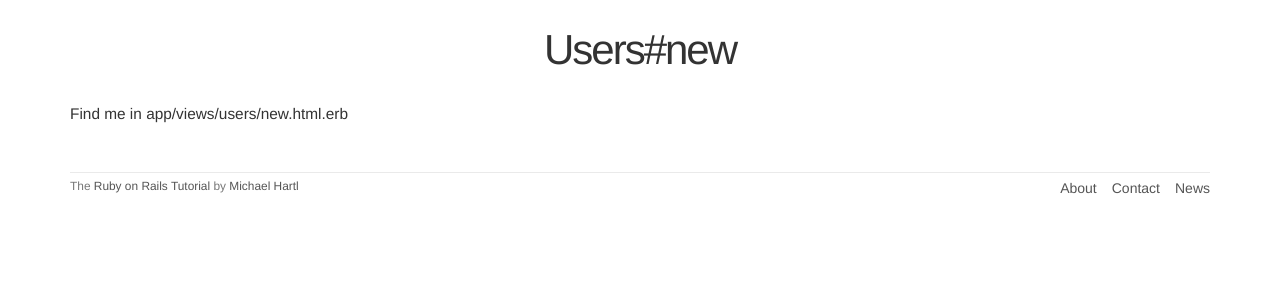
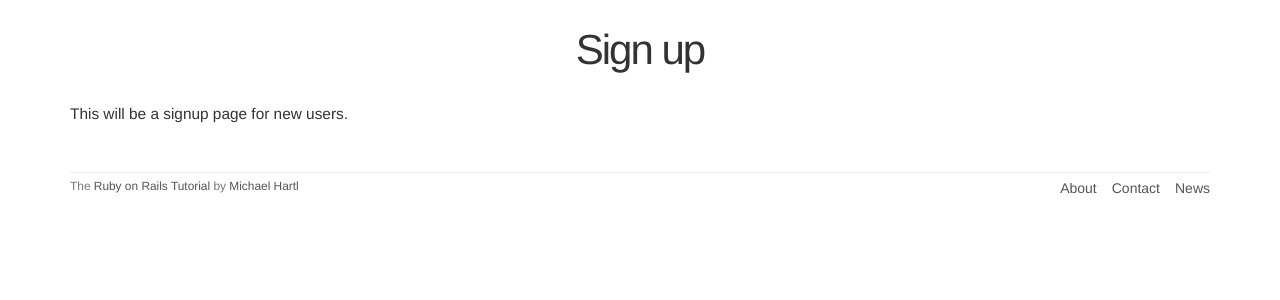
Before and after one commit to bucerzansergiu/sample-app, a Rails app: page /users/new in a window 1280 px wide. Shown: the part 51-351 px from the top of the page. Run offline with Rails 7, Linux system fonts and the light colour scheme; style sheets or scripts are compiled from the project's sources; some libraries are stand-ins or nearby versions.

Commit message:
added users page

```diff
--- a/app/views/static_pages/home.html.erb
+++ b/app/views/static_pages/home.html.erb
@@ -7,7 +7,7 @@
     sample application.
   </h2>
 
-  <%= link_to "Sign up now!", '#', class: "btn btn-lg btn-primary" %>
+  <%= link_to "Sign up now!", signup_path, class: "btn btn-lg btn-primary" %>
 </div>
 
 <%= link_to image_tag("rails.png", alt: "Rails logo"),
--- a/app/views/users/new.html.erb
+++ b/app/views/users/new.html.erb
@@ -1,2 +1,3 @@
-<h1>Users#new</h1>
-<p>Find me in app/views/users/new.html.erb</p>
+<% provide(:title, 'Sign up') %>
+<h1>Sign up</h1>
+<p>This will be a signup page for new users.</p>
--- a/config/routes.rb
+++ b/config/routes.rb
@@ -4,4 +4,5 @@ Rails.application.routes.draw do
   get  '/help',    to: 'static_pages#help'
   get  '/about',   to: 'static_pages#about'
   get  '/contact', to: 'static_pages#contact'
+  get  '/signup',  to: 'users#new'
 end
```
Also changed, not shown: test/controllers/users_controller_test.rb (+1 -1 lines).
